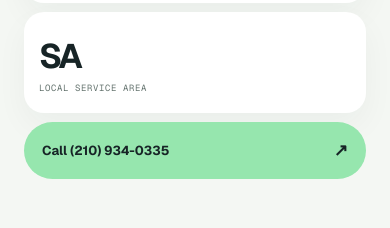
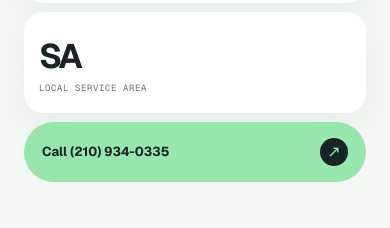
Before and after one commit to ess3nt1als/demo-website, a Next.js app: page / in a window 390 px wide. Shown: the part 1860-2088 px from the top of the page. Built offline with nearby package versions, Linux system fonts and the light colour scheme.

Commit message:
Style phone call arrow badge

```diff
--- a/app/arrow-fixes.css
+++ b/app/arrow-fixes.css
@@ -1,4 +1,6 @@
 .service a{display:inline-flex;align-items:center;gap:9px;outline:none}
 .service a b{display:grid;place-items:center;width:24px;height:24px;margin-left:0;border-radius:50%;background:#d5ead9;color:#245b3a;font-size:14px;font-weight:500;line-height:1;transition:transform .45s cubic-bezier(.32,.72,0,1),background .3s ease}
 .service a:hover b{transform:translate(2px,-2px);background:var(--mint)}
+.intro-trust>a b{display:grid;place-items:center;width:28px;height:28px;border-radius:50%;background:#172426;color:#96e6ae;font-size:16px;font-weight:500;line-height:1;transition:transform .45s cubic-bezier(.32,.72,0,1)}
+.intro-trust>a:hover b{transform:translate(2px,-2px)}
 a:focus-visible,button:focus-visible{outline:2px solid #39784e;outline-offset:4px;border-radius:6px}
```
